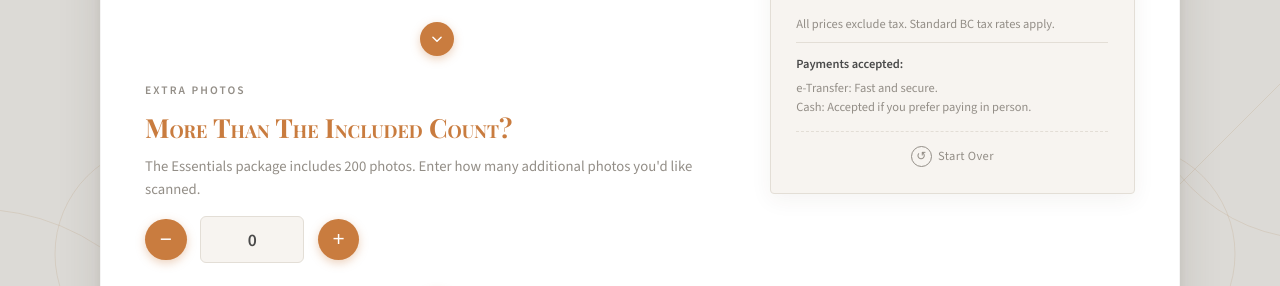
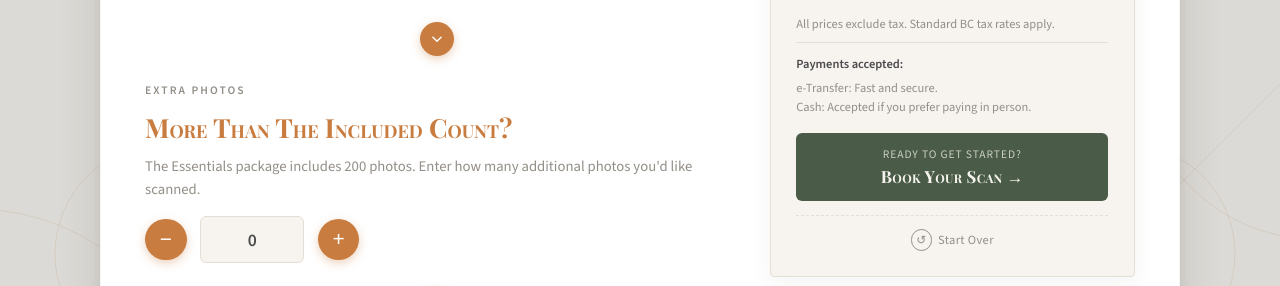
Before and after one commit to JeffreyKrebs/ymv_tools, a plain HTML site: page pricing-calculator.html in a window 1280 px wide. Shown: the part 476-762 px from the top of the page. Drawn offline with nearby package versions, Linux system fonts and the light colour scheme; a web font is replaced by a local one.

Commit message:
Add files via upload

```diff
--- a/pricing-calculator.html
+++ b/pricing-calculator.html
@@ -525,6 +525,47 @@
       margin-bottom: 0.25rem;
     }
 
+    /* ---------- Contact CTA ---------- */
+    .receipt__cta{
+      display: block;
+      width: 100%;
+      margin-top: 1rem;
+      padding: 0.8rem 1rem;
+      background: #4a5c47;
+      border: none;
+      color: #f7f4f0;
+      border-radius: 6px;
+      font-size: 0.88rem;
+      font-weight: 600;
+      letter-spacing: 0.03em;
+      cursor: pointer;
+      text-align: center;
+      text-decoration: none;
+      transition: background 0.15s ease, transform 0.12s ease;
+      line-height: 1.4;
+    }
+    .receipt__cta:hover{
+      background: #3a4a38;
+      transform: translateY(-1px);
+    }
+    .receipt__cta__label{
+      display: block;
+      font-size: 0.72rem;
+      font-weight: 400;
+      letter-spacing: 0.08em;
+      text-transform: uppercase;
+      opacity: 0.75;
+      margin-bottom: 0.15rem;
+    }
+    .receipt__cta__main{
+      display: block;
+      font-family: 'Playfair Display', serif;
+      font-variant-caps: small-caps;
+      font-size: 1.05rem;
+      font-weight: 700;
+      letter-spacing: 0.02em;
+    }
+
     /* Reset link — centered below the note */
     .receipt__reset{
       display: flex;
@@ -767,6 +808,10 @@
             e&#8209;Transfer: Fast and secure.<br>
             Cash: Accepted if you prefer paying in person.
           </div>
+          <a href="https://yourmemoryvault.ca/#contactform" target="_blank" class="receipt__cta">
+            <span class="receipt__cta__label">Ready to get started?</span>
+            <span class="receipt__cta__main">Book Your Scan →</span>
+          </a>
           <div class="receipt__reset">
             <button type="button" class="reset-link" id="resetBtn">
               <span class="reset-link__icon" aria-hidden="true">↺</span>
```
